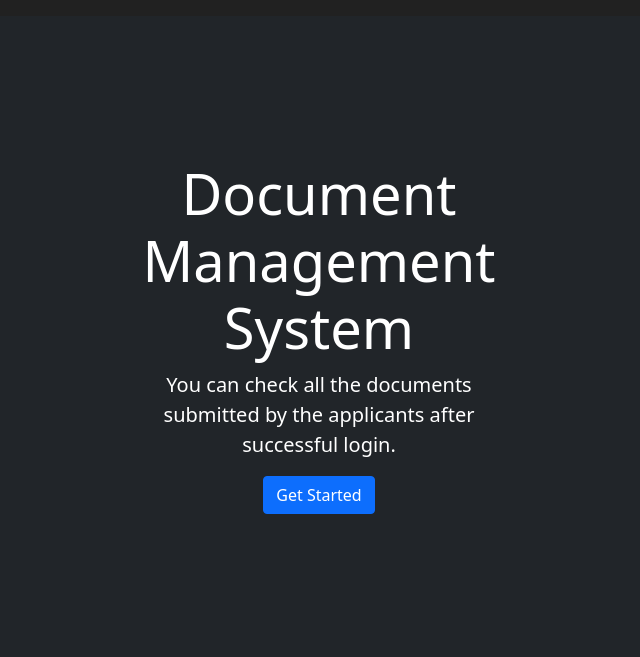
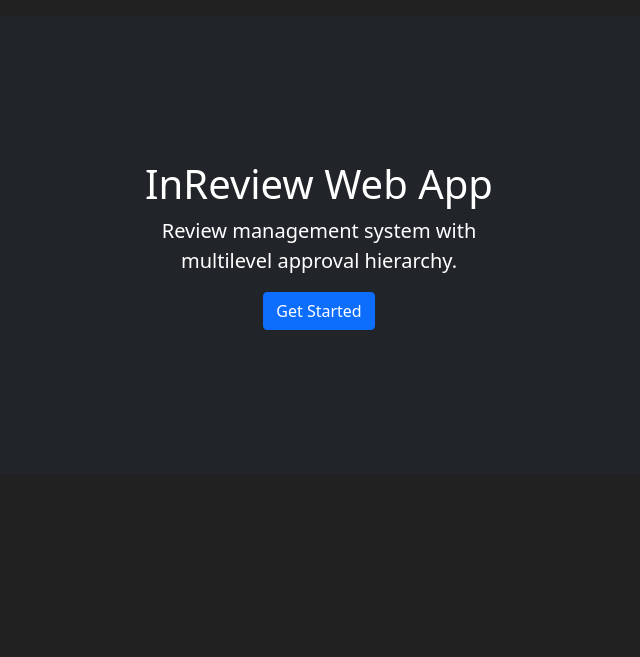
Before and after one commit to bikramishaan/Review-System, a Flask app: page / in a window 1280 px wide. Shown: the part 56-713 px from the top of the page, without its empty margins (321-961 px from the left). Run offline with Flask 3, Linux system fonts and the light colour scheme; some libraries are stand-ins or nearby versions.

Commit message:
added a new role attribute in login form

```diff
--- a/Event/forms.py
+++ b/Event/forms.py
@@ -1,5 +1,5 @@
 from flask_wtf import FlaskForm
-from wtforms import StringField, PasswordField, SubmitField, FileField, IntegerField
+from wtforms import StringField, PasswordField, SubmitField, FileField, IntegerField, SelectField
 from wtforms.validators import Length,EqualTo, Email, DataRequired, ValidationError, NumberRange
 from Event.models import User
 from flask_wtf.recaptcha import RecaptchaField
@@ -26,6 +26,7 @@ class RegisterForm(FlaskForm):
 class LoginForm(FlaskForm):
     username = StringField(label="User Name:", validators=[DataRequired()])
     password = PasswordField(label="Password:", validators=[DataRequired()])
+    role = SelectField(label="Role:", choices=[('','Select Role'), ('particpant', 'Participant'), ('organizer', 'Organizer')], validators=[DataRequired()])
     submit = SubmitField(label='Sign In')
 
 class AdminForm(FlaskForm):
--- a/Event/routes.py
+++ b/Event/routes.py
@@ -111,6 +111,7 @@ def login_page():
 
 def login_is_required(function):            #function to check if the current google id is in session or not.
     def wrapper(*args, **kwargs):
+        print(session)
         if "google_id" not in session:
             return abort(401)               # Authorizaion Required
         else:
@@ -120,8 +121,10 @@ def login_is_required(function):            #function to check if the current go
     return wrapper
 
 @app.route('/event-page')
+def google_event_page():
+    return render_template('event_page.html', google_id=session["google_id"], name=session["name"], Email_id=session["Email_id"])
 def event_page():
-    return render_template('event_page.html', google_id=session["google_id"], name=session["name"], Email_id=session["Email_id"])
+    return render_template('event_page.html')
 
 @app.route('/hackathon', methods=['GET', 'POST'])
 def hackathon_page():
@@ -149,7 +152,7 @@ def allowed_file(filename):
 @app.route('/google-wait')
 @login_is_required
 def event_page_google():
-    return redirect(url_for('event_page'))
+    return redirect(url_for('google_event_page'))
 
 @app.route('/redirect')
 def redirect_page():
@@ -226,7 +229,6 @@ def callback():
         db.session.add(new_user)
         db.session.commit()
         new_user.update_last_login()
-
     else:
         existing_user.update_last_login()
 
--- a/Event/templates/home.html
+++ b/Event/templates/home.html
@@ -6,8 +6,8 @@
 {% block content %}
     <div class="position-relative overflow-hidden p-3 p-md-5 m-md-3 text-center bg-dark" style="color:white">
         <div class="col-md-5 p-lg-5 mx-auto my-5">
-            <h1 class="display-4 font-weight-normal">Document Management System</h1>
-            <p class="lead font-weight-normal">You can check all the documents submitted by the applicants after successful login.</p>
+            <h1 class="display-12 font-weight-normal">InReview Web App</h1>
+            <p class="lead">Review management system with multilevel approval hierarchy.</p>
             <a class="btn btn-primary" href="{{ url_for('register_page') }}">Get Started</a>
         </div>
         <div class="product-device box-shadow d-none d-md-block"></div>
--- a/Event/templates/login.html
+++ b/Event/templates/login.html
@@ -20,6 +20,9 @@
             {{ form.password.label() }}
             {{ form.password(class="form-control", placeholder="") }}
 
+            {{ form.role.label() }}
+            {{ form.role(class="form-control") }}
+
             <br>
 
             {{ form.submit(class="btn btn-lg btn-block btn-primary") }}
```
Also changed, not shown: instance/Event.db.
